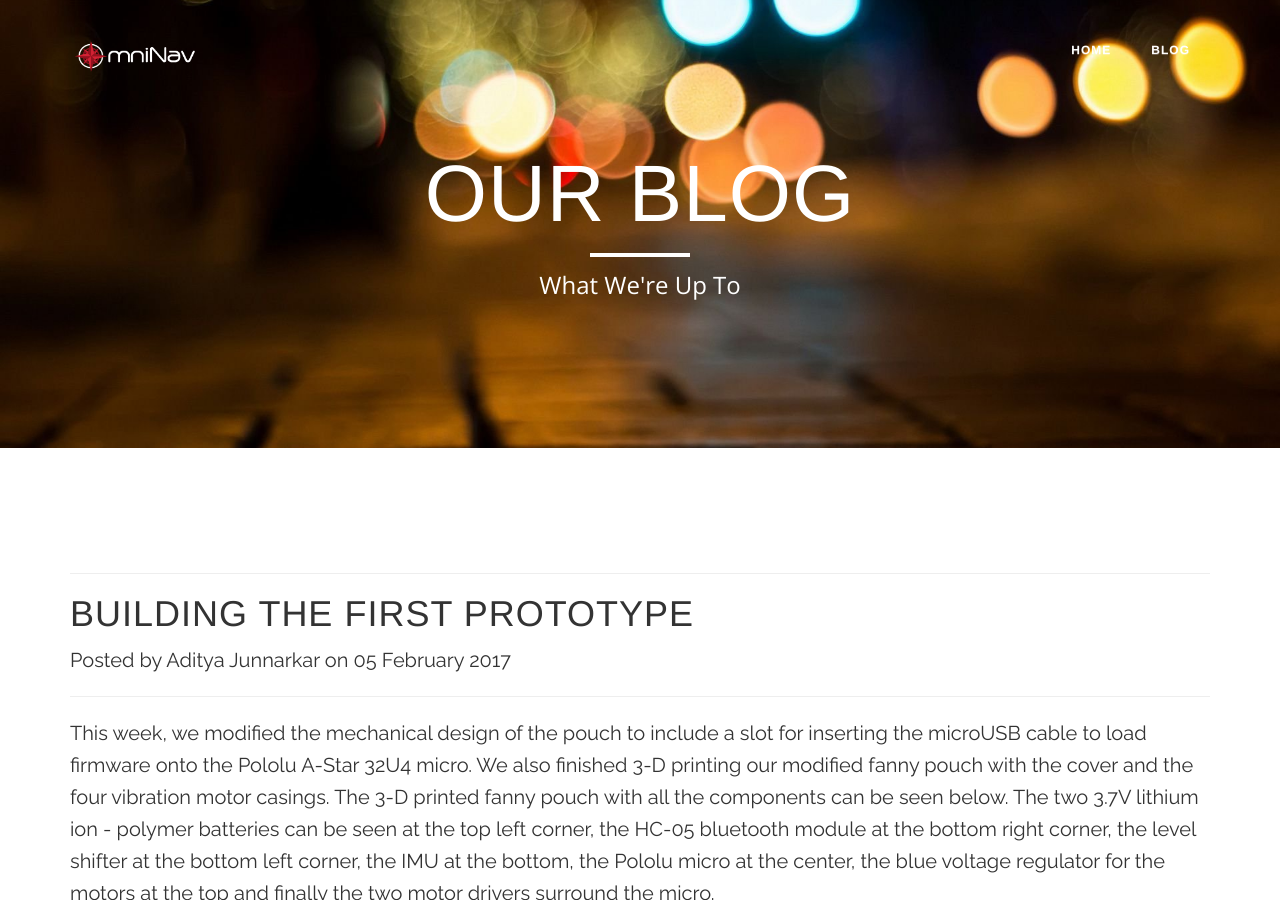
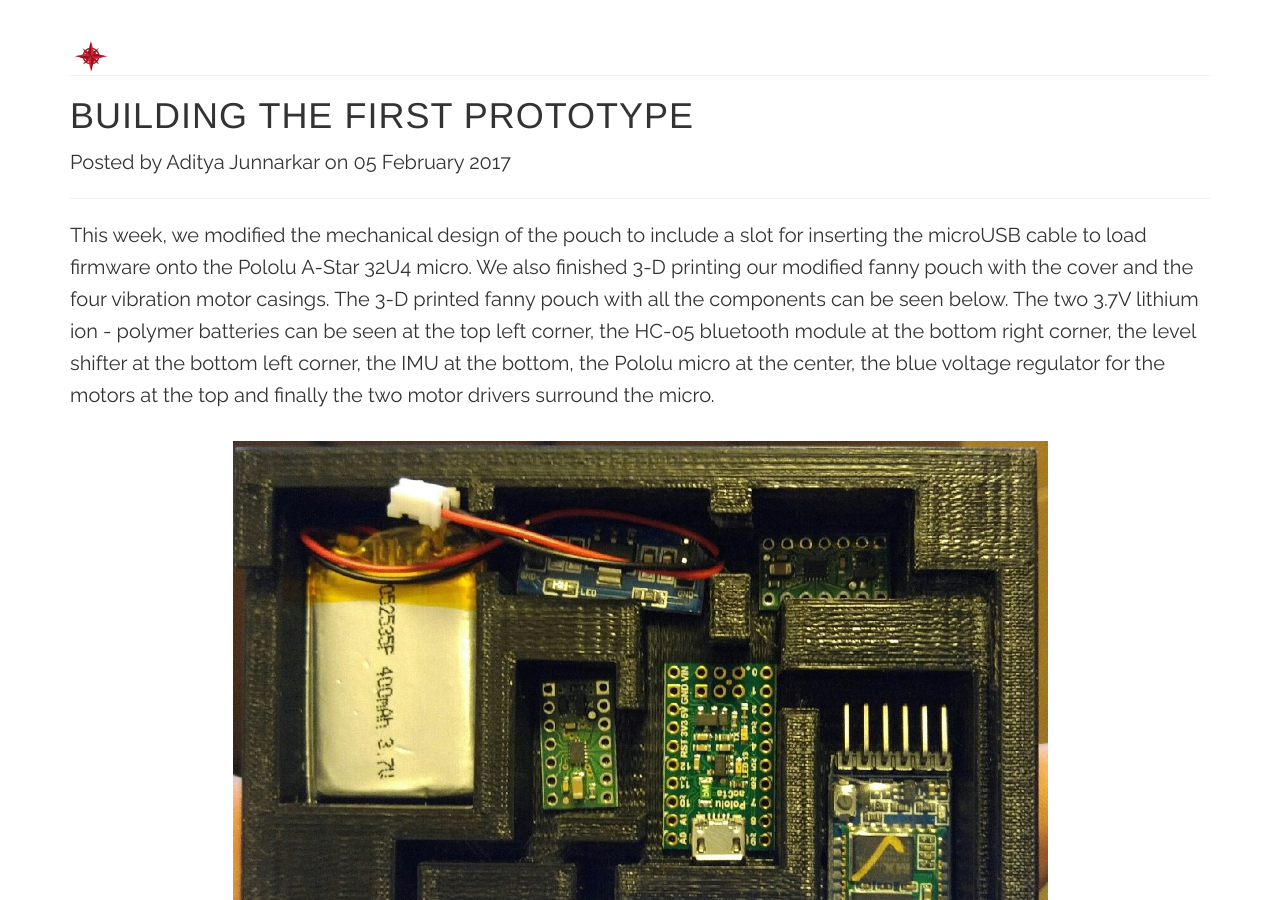
Before and after one commit to hansmaryil/OmniNav, a Jekyll site: the page built from _posts/2017-02-05-first-prototype.md, in a window 1280 px wide and 900 px high. Built offline with Jekyll 4.4.1, drawn with Linux system fonts in a browser that asks for light colours; some web fonts are replaced.

Commit message:
blog test header 2

```diff
--- a/_layouts/post.html
+++ b/_layouts/post.html
@@ -1,20 +1,5 @@
 ---
 layout: default
-header_content: |
-    <!-- Page Header -->
-    <header class="intro-header" style="background-image: url('/images/background/bg_17.jpg')">
-        <div class="container">
-            <div class="row">
-                <div class="col-lg-8 col-lg-offset-2 col-md-10 col-md-offset-1">
-                    <div class="site-heading">
-                        <h1>Our Blog</h1>
-                        <hr class="small">
-                        <span class="subheading">What We're Up To</span>
-                    </div>
-                </div>
-            </div>
-        </div>
-    </header>
 ---
 
 <div style="margin-top:75px;">
--- a/_posts/2017-02-05-first-prototype.md
+++ b/_posts/2017-02-05-first-prototype.md
@@ -6,18 +6,7 @@
 poster: "Aditya Junnarkar"
 header_content: |
     <!-- Page Header -->
-    <header class="intro-header" style="background-image: url('/images/background/bg_17.jpg')">
-        <div class="container">
-            <div class="row">
-                <div class="col-lg-8 col-lg-offset-2 col-md-10 col-md-offset-1">
-                    <div class="site-heading">
-                        <h1>Our Blog</h1>
-                        <hr class="small">
-                        <span class="subheading">What We're Up To</span>
-                    </div>
-                </div>
-            </div>
-        </div>
+    <header style="background-image: url('/images/background/bg_17.jpg')">
     </header>
 ---
 
```
